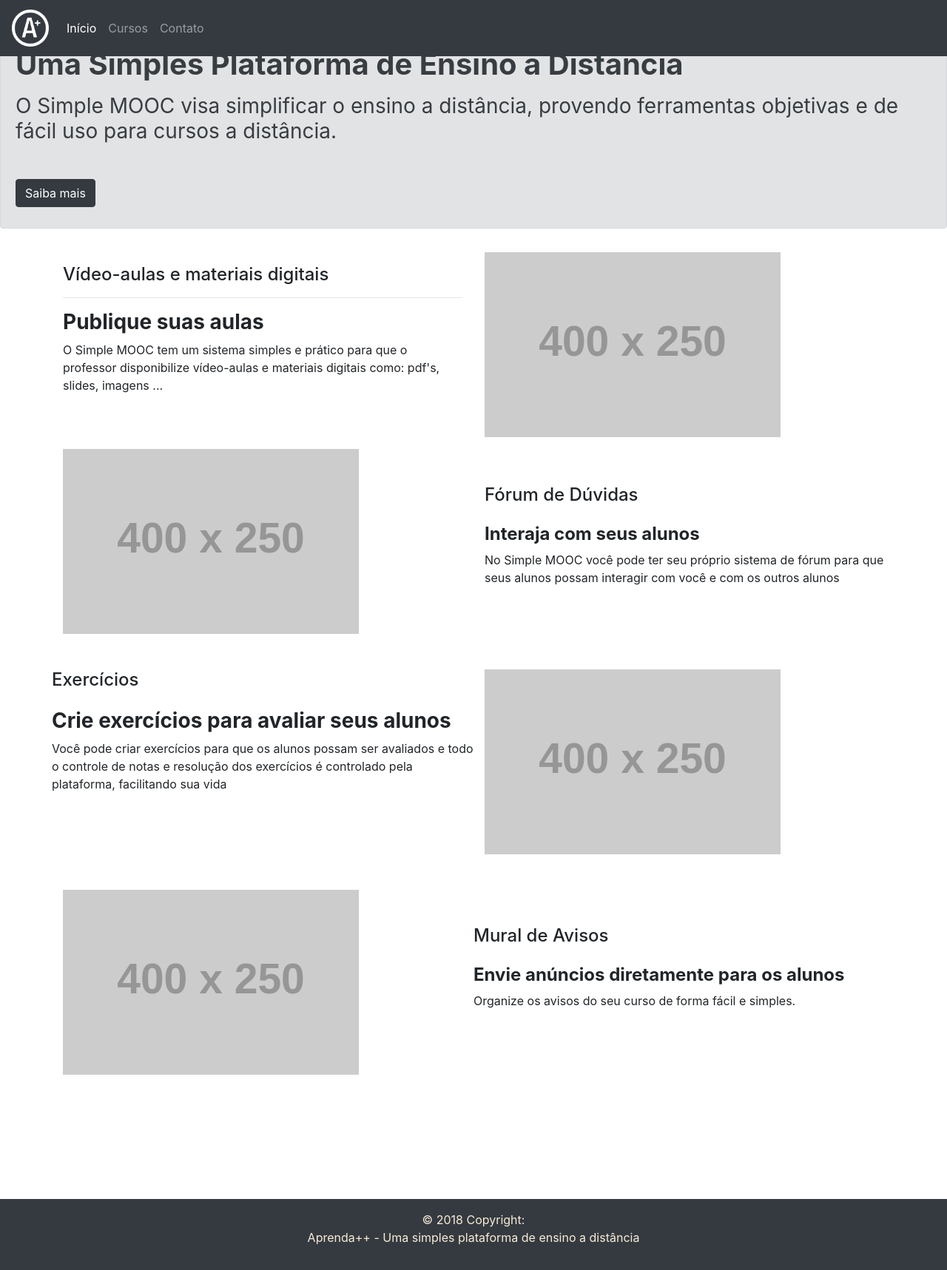
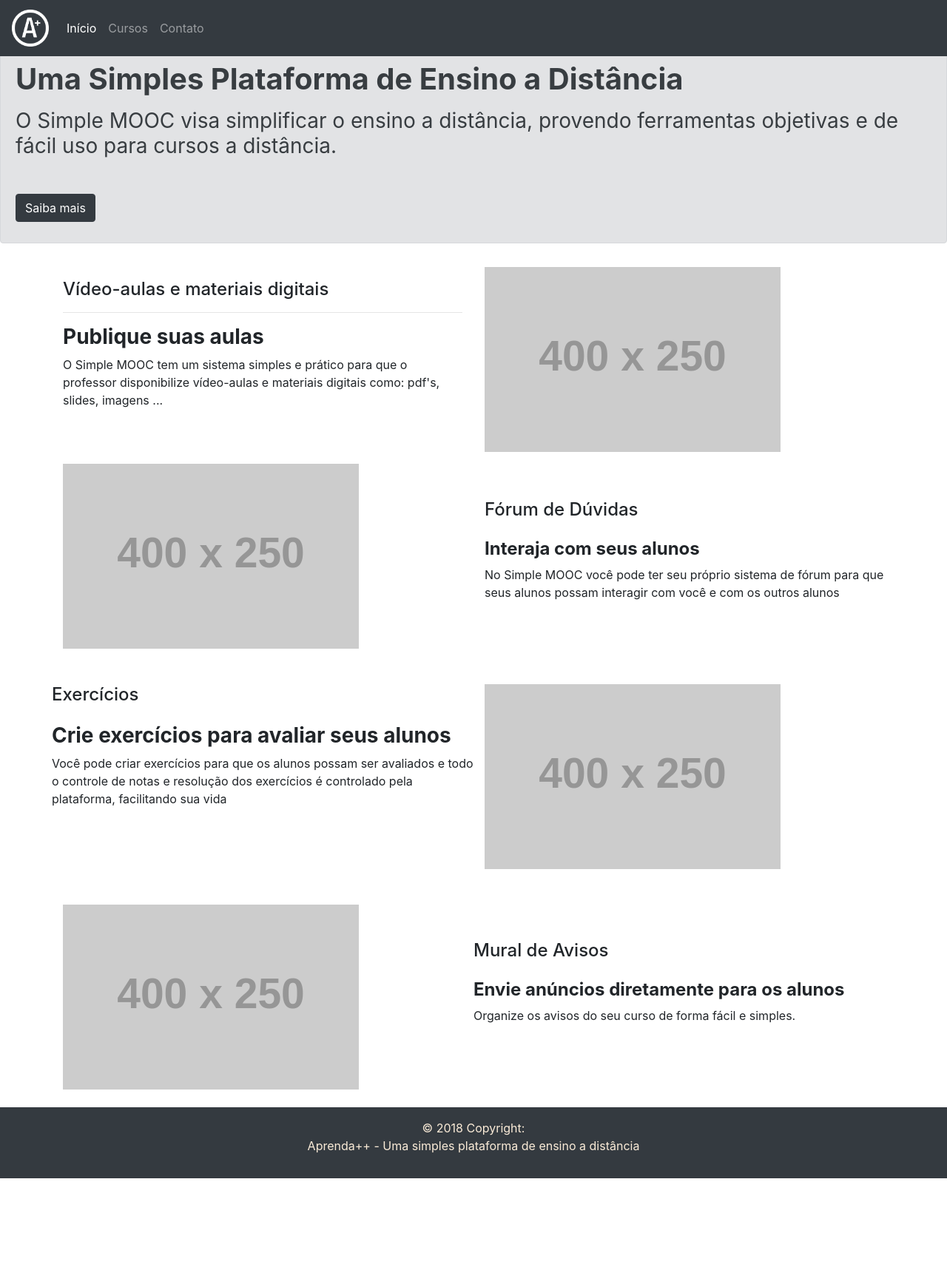
Before and after one commit to joberthrogers18/aprenda-, a Django app: page / in a window 1280 px wide. Shown: the whole page at 74% size. After the commit the page ends 1593 px from the top, so only its background shows below. Run offline with Django 3.2, Linux system fonts and the light colour scheme; grey boxes labelled with a size stand in for pictures from a placeholder-image service; some libraries are stand-ins or nearby versions.

Commit message:
Styling the base html and add favicon

```diff
--- a/aprendamais/core/static/css/style.css
+++ b/aprendamais/core/static/css/style.css
@@ -1 +1,15 @@
-body {padding-top: 50px;}
+
+body {
+    padding-top: 70px;
+    position: relative;
+    min-height: 100%;
+    min-height: 100vh;
+  }
+footer {
+    position: absolute;
+    right: 0;bottom:0;left:0;
+  }
+
+  .navbar a:hover, .dropdown:hover .dropbtn {
+    background-color:gray;
+}
--- a/aprendamais/core/templates/base.html
+++ b/aprendamais/core/templates/base.html
@@ -11,6 +11,7 @@
     <script src="https://cdnjs.cloudflare.com/ajax/libs/popper.js/1.14.3/umd/popper.min.js" integrity="sha384-ZMP7rVo3mIykV+2+9J3UJ46jBk0WLaUAdn689aCwoqbBJiSnjAK/l8WvCWPIPm49" crossorigin="anonymous"></script>
     <script src="https://stackpath.bootstrapcdn.com/bootstrap/4.1.3/js/bootstrap.min.js" integrity="sha384-ChfqqxuZUCnJSK3+MXmPNIyE6ZbWh2IMqE241rYiqJxyMiZ6OW/JmZQ5stwEULTy" crossorigin="anonymous"></script>
     <link rel="stylesheet" href="{% static 'css/style.css' %}" />
+    <link rel="shortcut icon" type="image/png" href="{% static 'imagens/Logo.png'%}"/>
 </head>
 <body>
 <div class="content">
```
